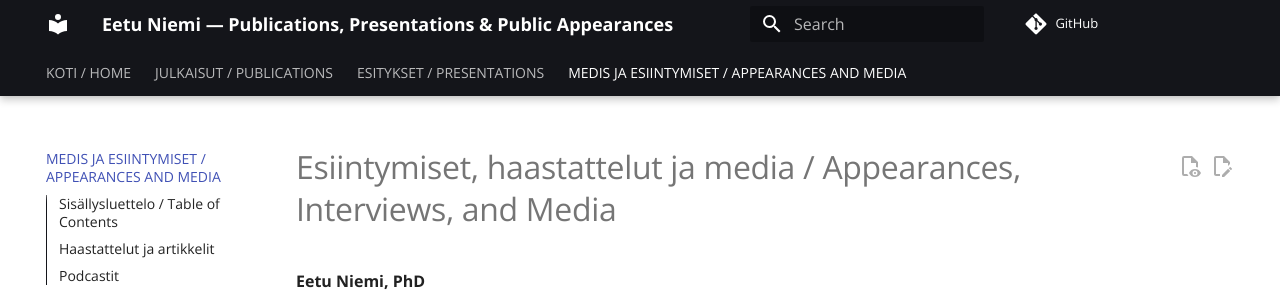
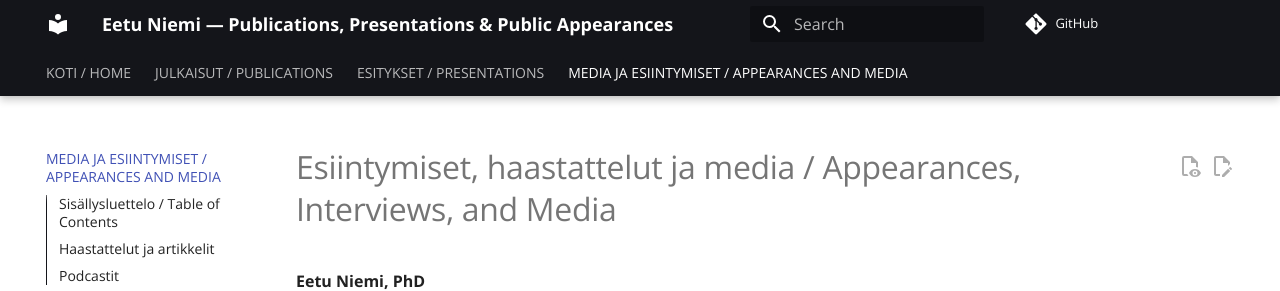
Before and after one commit to eetuniemiphd/eetuniemi, an MkDocs documentation site: the page built from docs/appearances-media-eetu-niemi.md, in a window 1280 px wide. Shown: the top 291 px of the page. Built offline with MkDocs 1.6.1 and Material for MkDocs 9.7.7, drawn with Linux system fonts in a browser that asks for light colours; comment, search, counter and statistics services are not loaded.

Commit message:
Update mkdocs.yml

```diff
--- a/mkdocs.yml
+++ b/mkdocs.yml
@@ -27,4 +27,4 @@ nav:
   - KOTI / HOME: index.md
   - JULKAISUT / PUBLICATIONS: publications-eetu-niemi.md
   - ESITYKSET / PRESENTATIONS: presentations-eetu-niemi.md
-  - MEDIS JA ESIINTYMISET / APPEARANCES AND MEDIA: appearances-media-eetu-niemi.md
+  - MEDIA JA ESIINTYMISET / APPEARANCES AND MEDIA: appearances-media-eetu-niemi.md
```
